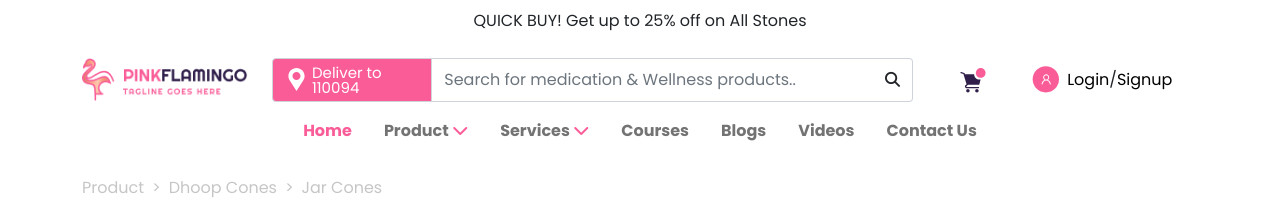
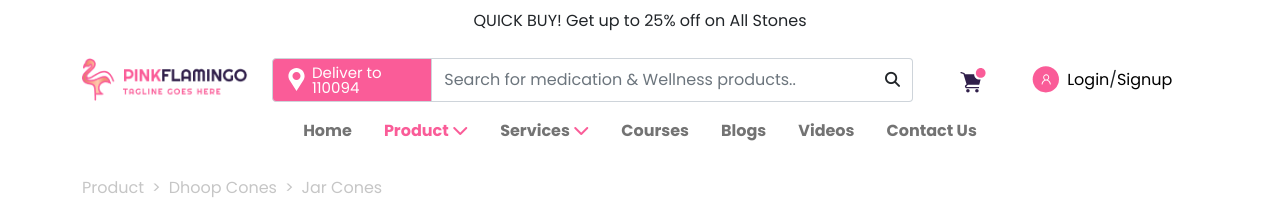
Before and after one commit to shubhamsholet/PinkFlamingo, a plain HTML site: page products/jars.html in a window 1280 px wide. Shown: the top 201 px of the page. Drawn offline with nearby package versions, Linux system fonts and the light colour scheme.

Commit message:
Update jars.html

```diff
--- a/products/jars.html
+++ b/products/jars.html
@@ -82,10 +82,10 @@
               <div class="collapse navbar-collapse justify-content-center" id="navbarCenteredExample">
                 <ul class="navbar-nav gap-3 mb-2 mb-lg-0">
                   <li class="nav-item">
-                    <a class="nav-link active" aria-current="page" href="../index.html">Home</a>
+                    <a class="nav-link " aria-current="page" href="../index.html">Home</a>
                   </li>
                   <li class="nav-item dropdown">
-                    <a class="nav-link dropdown-toggle" href="#" id="navbarDarkDropdownMenuLink" role="button"
+                    <a class="nav-link active dropdown-toggle" href="#" id="navbarDarkDropdownMenuLink" role="button"
                       data-bs-toggle="dropdown" aria-expanded="false">
                       Product
                       <i class="fa fa-chevron-down dropChevron" aria-hidden="true"></i>
```
